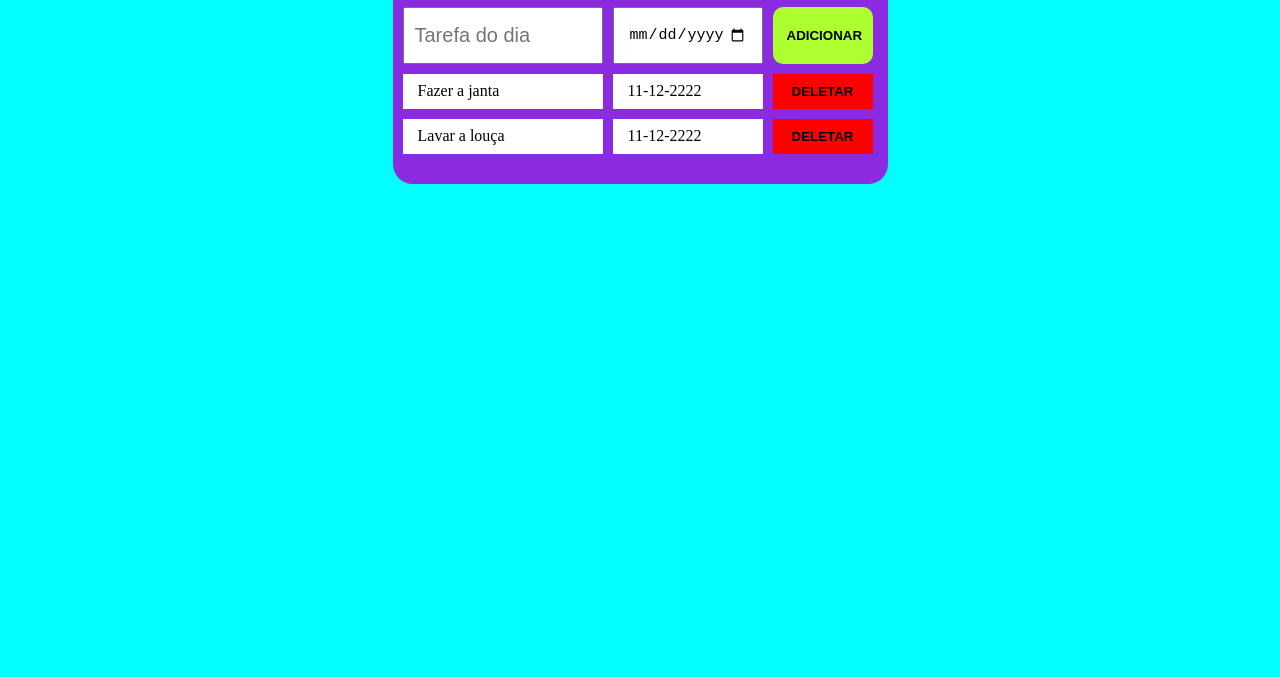
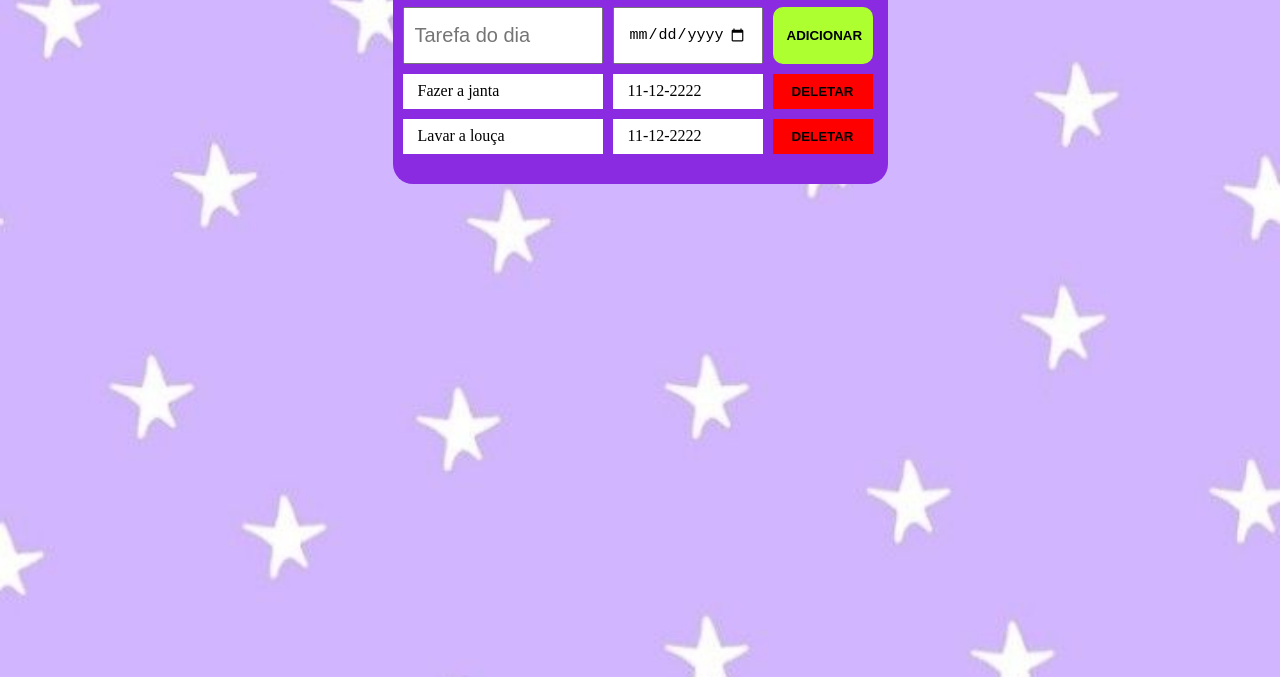
Before and after one commit to Magnusxy333/my-website, a plain HTML site: page index.html in a window 1280 px wide. Shown: the part 123-800 px from the top of the page. Drawn offline with Linux system fonts and the light colour scheme.

Commit message:
Update todoApp.css

```diff
--- a/todoApp.css
+++ b/todoApp.css
@@ -1,5 +1,5 @@
 body{
-  background-image: url(plano-de-fundo/fundo.jpg);
+  background-image: url(fundo.jpg);
   background-repeat: no-repeat;
   background-position: center;
   background-attachment: fixed;
```
